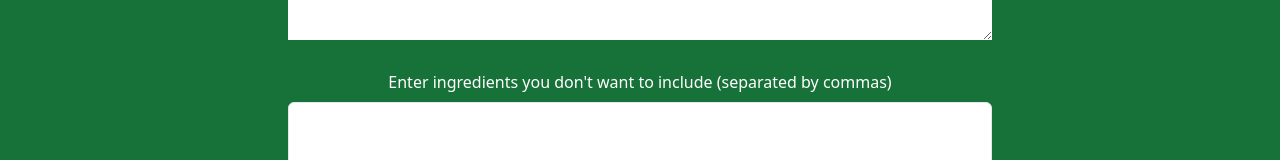
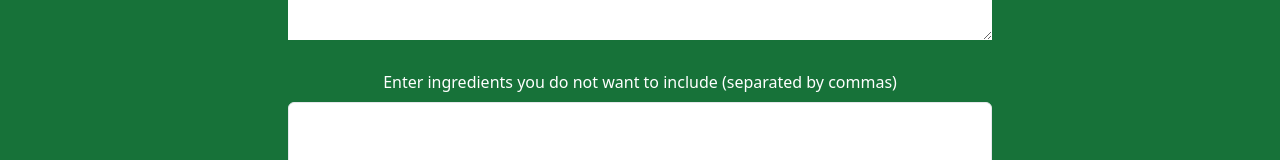
Before and after one commit to Grossarius/grecy-app, a Next.js app: page / in a window 1280 px wide. Shown: the part 1160-1320 px from the top of the page. Built offline with nearby package versions, Linux system fonts and the light colour scheme.

Commit message:
- fix 'nt to not

```diff
--- a/src/pages/index.tsx
+++ b/src/pages/index.tsx
@@ -345,7 +345,7 @@ export default function Home() {
                 htmlFor="badList"
                 className="flex lock text-white mb-2 font-medium text-gray-700 justify-center"
               >
-                Enter ingredients you don't want to include (separated by
+                Enter ingredients you do not want to include (separated by
                 commas)
               </label>
               <textarea
@@ -428,7 +428,7 @@ export default function Home() {
               {allItems.length > 0 && (
                 <div className="flex-col">
                   <h1 className="text-2xl font-bold mb-4 text-center">
-                    Items that weren't found
+                    Items that were not found
                   </h1>
                   <p>{allItems.join(", ")}</p>
                 </div>
```
